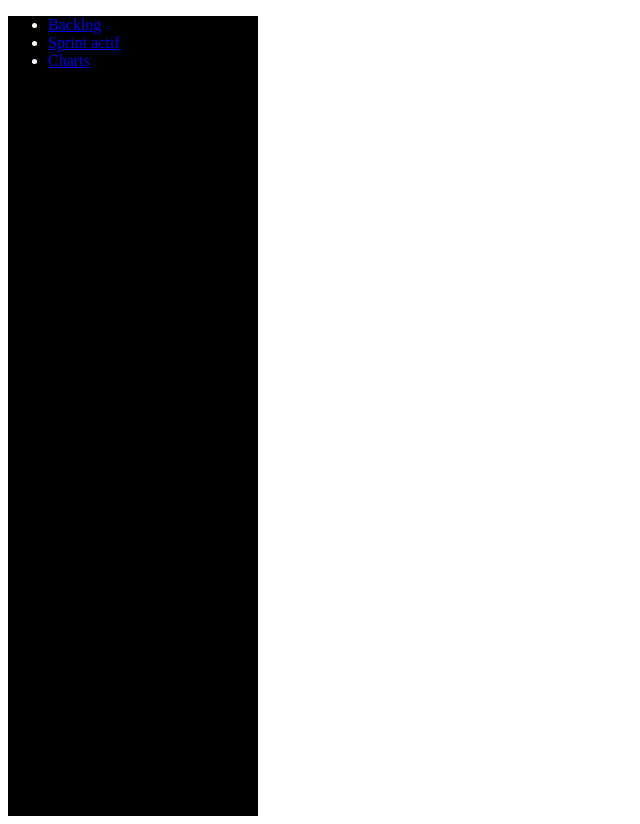
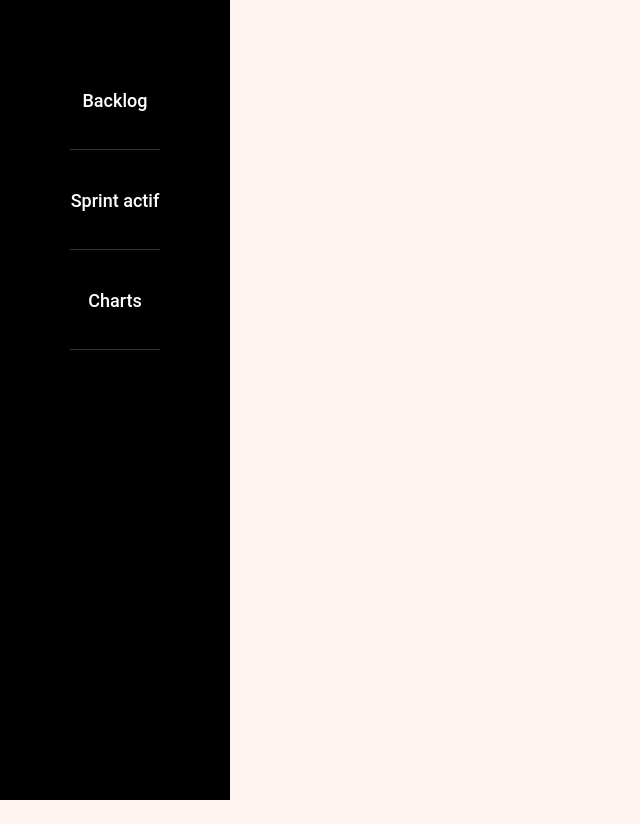
Before and after one commit to Ludoutt/IUTgroupeB2, a Symfony app: template templates/backlog/new.html.twig in a window 1280 px wide. Shown: the whole page, without its empty margins (0-640 px from the left). After the commit the page ends 800 px from the top, so only its background shows below. Run offline with Twig, Linux system fonts and the light colour scheme; the template is opened without the code that fills it, so the values that code supplies are empty; some libraries are stand-ins or nearby versions.

Commit message:
main.css update

```diff
--- a/public/css/main.css
+++ b/public/css/main.css
@@ -1,9 +1,115 @@
+html{
+
+}
+body{
+    margin: 0;
+}
 .site-global{
+    display: flex;
     height: 100vh;
 }
+h1, h2, h3, p, a, li, span{
+    font-family: 'Roboto';
+}
+
+
+
+
 nav{
-    width: 250px;
+    width: 230px;
     background: #000;
     height: 100%;
+    flex-shrink: 0;
+}
+nav ul{
+    margin-top: 50px;
+    margin-bottom: 0;
+    padding-left: 0;
+}
+nav li{
+    position: relative;
+    display: flex;
+    justify-content: center;
+    align-items: center;
+    list-style: none;
+    height: 100px;
+}
+nav li::before{
+    content: "";
+    position: absolute;
+    bottom: 0;
+    left: 50%;
+    transform: translateX(-50%);
+    width: 90px;
+    height: 1px;
+    background: #fff;
+    opacity: 0.2;
+}
+nav a{
+    display: flex;
+    justify-content: center;
+    align-items: center;
+    color: #fff;
+    text-decoration: none;
+    padding: 15px 0;
+    font-weight: 500;
+    font-size: 18px;
+}
+
+
+.page-content{
+    width: 100%;
+    background: #fff3f2;
+}
+.page-content h1{
+    text-align: center;
+}
+
+.backlog{
+    display: flex;
+}
+.backlog-col{
+    width: calc(100%/3);
+    padding: 0 20px;
+}
+.backlog-col-inner{
+    border-radius: 6px;
+    overflow: hidden;
+    min-height: 500px;
+    background: #fff;
+    box-shadow: 0 20px 40px rgba(0,0,0,0.1);
+}
+.backlog-col h2{
+    margin-top: 0;
+    padding: 15px 0;
+    text-align: center;
+    background: linear-gradient(45deg, #ff3e21 0%, #fc2d37 100%);
     color: #fff;
 }
+
+
+.tasks{
+    padding: 0 25px;
+}
+.tasks-item{
+    padding: 10px;
+    border-radius: 6px;
+    background: #fff;
+    box-shadow: 0 5px 30px rgba(0,0,0,0.1);
+}
+.tasks-item h3{
+    position: relative;
+    margin-top: 0;
+    padding-bottom: 8px;
+}
+.tasks-item h3::after{
+    content: "";
+    display: block;
+    position: absolute;
+    left: -10px;
+    right: -10px;
+    bottom: 0;
+    background: #000;
+    opacity: 0.1;
+    height: 1px;
+}
```
Also changed, not shown: templates/home.html.twig (+30 -0 lines).
